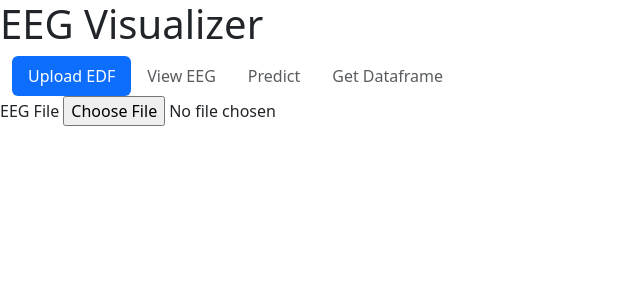
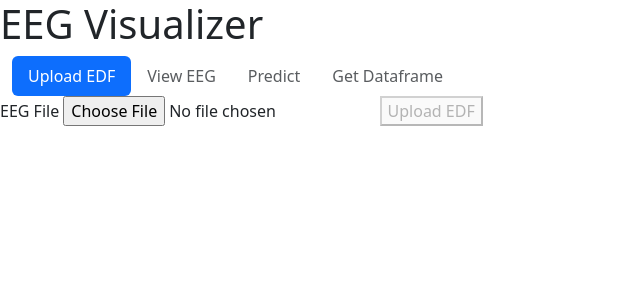
Before and after one commit to nflpurnama/EEG-Visualizer, a Flask app: page / in a window 1280 px wide. Shown: the top 300 px of the page, without its empty margins (0-640 px from the left). Run offline with Flask 3, Linux system fonts and the light colour scheme.

Commit message:
[dev] single responsibility upload tab

```diff
--- a/app.py
+++ b/app.py
@@ -1,6 +1,7 @@
 from flask import Flask, request, render_template, Response, jsonify, session
 from util.filemanager import createTempEdfFile
 from util.generateimage import convertEdfToB64, convertEdfToMneRaw
+import os
 import logging
 
 app = Flask(__name__)
@@ -14,10 +15,13 @@ def home():
 
 @app.route('/upload', methods=['POST'])
 def upload_edf():
+    if session['edfpath']:
+        os.remove(session['edfpath'])
+
     edf_file = request.files["file"]
     temp_file_path = createTempEdfFile(edf_file)
-    raw = convertEdfToMneRaw(temp_file_path)
-    session['raw'] = raw
+    session['edfpath'] = temp_file_path
+    return Response("Edf upload success. View EEG in 'View' tab.", content_type="text/plain", status=200)
     #Save raw as session
 
 @app.route('/view', methods=['POST'])
--- a/static/js/index.js
+++ b/static/js/index.js
@@ -1,5 +1,53 @@
 $(document).ready(function(){
     const navs = ['#predict-tab-nav', '#upload-tab-nav', '#view-tab-nav', '#dataframe-tab-nav']
+
+    $('#upload').on('click', function(){
+        $("#upload-response").html('')
+
+        let fileInput = document.getElementById('file');
+        let file = fileInput.files[0];
+
+        $('#upload').prop('disabled', true);
+
+        let formData = new FormData()
+        formData.append('file', file)
+
+        fetch('/upload', {
+            method: 'POST',
+            body: formData
+        })
+        .then(response => response.text())
+        .then(data => {
+            $("#upload-response").html(data)
+            navs.filter(nav => nav != '#upload-tab-nav')
+            .map(nav => {
+                $(nav).removeClass('disabled')
+            })
+        })
+        .catch(error => {
+            console.error('Error:', error);
+        });
+
+        $('#upload').prop('disabled', false);
+    });
+
+    $('#view-tab-nav').on('click', function(){
+        navigateTab()
+        fetch('/view', {
+            method: 'GET',
+        })
+        .then(response => response.blob())
+        .then(data => {
+            const imageUrl = URL.createObjectURL(data);
+            const imgElement = document.createElement('img');
+            imgElement.src = imageUrl;
+            document.getElementById('eeg-container').appendChild(imgElement);
+            $('#go-to').prop('disabled', false);
+        })
+        .catch(error => {
+            console.error('Error:', error);
+        });
+    });
 
     $('#go-to').on('click', function(){
         $('#go-to').prop('disabled', true);
@@ -47,30 +95,9 @@ $(document).ready(function(){
     $('#file').on('change', function(event){
         const uploadedFile = event.target.files[0];
         if (uploadedFile) {
-            $('#view-tab-nav').removeClass('disabled')
-            $('#predict-tab-nav').removeClass('disabled')
-
-            $('#eeg-container').empty();
-
-            let formData = new FormData()
-            formData.append('file', uploadedFile)
-
-            fetch('/view', {
-                method: 'POST',
-                body: formData
-            })
-            .then(response => response.blob())
-            .then(data => {
-                const imageUrl = URL.createObjectURL(data);
-                const imgElement = document.createElement('img');
-                imgElement.src = imageUrl;
-
-                document.getElementById('eeg-container').appendChild(imgElement);
-            })
-            .then($('#view-tab-nav').click())
-            .catch(error => {
-                console.error('Error:', error);
-            });
+            $("#upload").prop('disabled', false)
+        }else{
+            $("#upload").prop('disabled', true)
         }
     })
 
--- a/templates/page/index.html
+++ b/templates/page/index.html
@@ -29,6 +29,8 @@
     <div id='upload-tab' class="form-group">
       <label for="file">EEG File</label>
       <input type="file" id="file">
+      <button id="upload" disabled>Upload EDF</button>
+      <div id="upload-response"></div>
     </div>
 
     <div id='view-tab' class="form-group d-none">
```
